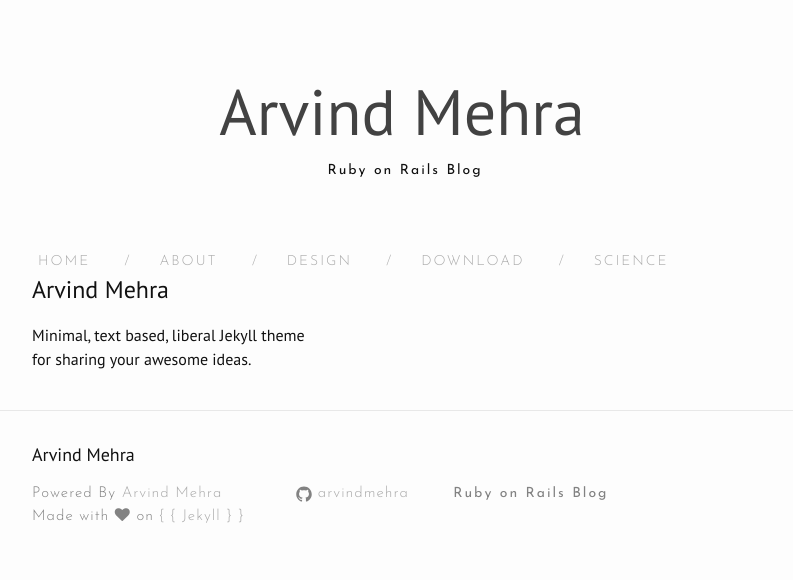
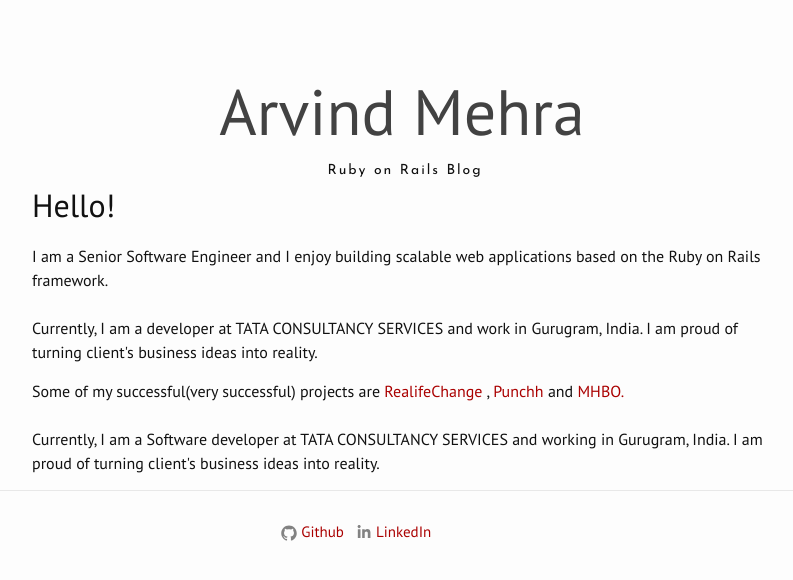
Before and after one commit to arvindmehra/arvindmehra.github.io, a Jekyll site: the page built from index.html, in a window 1280 px wide. Shown: the top 580 px of the page, without its empty margins (238-1031 px from the left). Built offline with Jekyll 4.4.1, drawn with Linux system fonts in a browser that asks for light colours; nearby versions of some CDN libraries; the list of posts is cut into pages by our own code.

Commit message:
template changes

```diff
--- a/_includes/footer.html
+++ b/_includes/footer.html
@@ -2,38 +2,51 @@
 
   <div class="wrapper">
 
-    <h2 class="footer-heading small-site-title">{{ site.title }}</h2>
+    <!-- <h2 class="footer-heading small-site-title">{{ site.title }}</h2> -->
 
     <div class="footer-col-wrapper">
       <div class="footer-col footer-col-1">
         <ul class="contact-list footer-content">
-          <li>Powered By <a href="http://github.com/hemangsk/Arvind Mehra">Arvind Mehra</a></li>
-          <li>Made with <i class="fa fa-heart"></i> on <a href="http://jekyllrb.com"><span>{ { Jekyll } }</a></span></li>
+          <!-- <li>Powered By <a href="http://github.com/arvindmehra/Arvind Mehra">Arvind Mehra</a></li>
+          <li>Made with <i class="fa fa-heart"></i> on <a href="http://jekyllrb.com"><span>{ { Jekyll } }</a></span></li> -->
 
 
         </ul>
       </div>
 
-      <div class="footer-col footer-col-2 footer-content">
-        <ul class="social-media-list">
-          {% if site.github_username %}
-          <li>
-            {% include icon-github.html username=site.github_username %}
-          </li>
-          {% endif %}
+      <a href="https://github.com/arvindmehra">
+        <span class="icon icon--github">
+          <svg viewBox="0 0 16 16">
+            <path fill="#828282" d="M7.999,0.431c-4.285,0-7.76,3.474-7.76,7.761 c0,3.428,2.223,6.337,5.307,7.363c0.388,0.071,0.53-0.168,0.53-0.374c0-0.184-0.007-0.672-0.01-1.32 c-2.159,0.469-2.614-1.04-2.614-1.04c-0.353-0.896-0.862-1.135-0.862-1.135c-0.705-0.481,0.053-0.472,0.053-0.472 c0.779,0.055,1.189,0.8,1.189,0.8c0.692,1.186,1.816,0.843,2.258,0.645c0.071-0.502,0.271-0.843,0.493-1.037 C4.86,11.425,3.049,10.76,3.049,7.786c0-0.847,0.302-1.54,0.799-2.082C3.768,5.507,3.501,4.718,3.924,3.65 c0,0,0.652-0.209,2.134,0.796C6.677,4.273,7.34,4.187,8,4.184c0.659,0.003,1.323,0.089,1.943,0.261 c1.482-1.004,2.132-0.796,2.132-0.796c0.423,1.068,0.157,1.857,0.077,2.054c0.497,0.542,0.798,1.235,0.798,2.082 c0,2.981-1.814,3.637-3.543,3.829c0.279,0.24,0.527,0.713,0.527,1.437c0,1.037-0.01,1.874-0.01,2.129 c0,0.208,0.14,0.449,0.534,0.373c3.081-1.028,5.302-3.935,5.302-7.362C15.76,3.906,12.285,0.431,7.999,0.431z"/>
+          </svg>
+      </span>
+      <span class="username">Github</span></a>&nbsp;&nbsp;
 
-          {% if site.twitter_username %}
-          <li>
-            {% include icon-twitter.html username=site.twitter_username %}
-          </li>
-          {% endif %}
+      <a href="https://www.linkedin.com/in/mehraarvind">
+        <span class="icon  icon--linkedin">
+          <svg viewBox="0 50 512 512" >
+            <path fill="#828282" d="M150.65,100.682c0,27.992-22.508,50.683-50.273,50.683c-27.765,0-50.273-22.691-50.273-50.683
+            C50.104,72.691,72.612,50,100.377,50C128.143,50,150.65,72.691,150.65,100.682z M143.294,187.333H58.277V462h85.017V187.333z
+            M279.195,187.333h-81.541V462h81.541c0,0,0-101.877,0-144.181c0-38.624,17.779-61.615,51.807-61.615
+            c31.268,0,46.289,22.071,46.289,61.615c0,39.545,0,144.181,0,144.181h84.605c0,0,0-100.344,0-173.915
+            s-41.689-109.131-99.934-109.131s-82.768,45.369-82.768,45.369V187.333z"/>
+          </svg>
+        </span>
+
+        <span class="username">LinkedIn</span>
+      </a>
+
+
+
+
+          <!-- <li>
+            <a href="https://twitter.com/hemang_kumar"><span class="icon icon--twitter"><svg viewBox="0 0 16 16"><path fill="#828282" d="M15.969,3.058c-0.586,0.26-1.217,0.436-1.878,0.515c0.675-0.405,1.194-1.045,1.438-1.809c-0.632,0.375-1.332,0.647-2.076,0.793c-0.596-0.636-1.446-1.033-2.387-1.033c-1.806,0-3.27,1.464-3.27,3.27 c0,0.256,0.029,0.506,0.085,0.745C5.163,5.404,2.753,4.102,1.14,2.124C0.859,2.607,0.698,3.168,0.698,3.767 c0,1.134,0.577,2.135,1.455,2.722C1.616,6.472,1.112,6.325,0.671,6.08c0,0.014,0,0.027,0,0.041c0,1.584,1.127,2.906,2.623,3.206 C3.02,9.402,2.731,9.442,2.433,9.442c-0.211,0-0.416-0.021-0.615-0.059c0.416,1.299,1.624,2.245,3.055,2.271 c-1.119,0.877-2.529,1.4-4.061,1.4c-0.264,0-0.524-0.015-0.78-0.046c1.447,0.928,3.166,1.469,5.013,1.469 c6.015,0,9.304-4.983,9.304-9.304c0-0.142-0.003-0.283-0.009-0.423C14.976,4.29,15.531,3.714,15.969,3.058z"/></svg>
+</span><span class="username">hemang_kumar</span></a>
+
+          </li> -->
+
         </ul>
       </div>
-
-      <div class="footer-col footer-col-3 site-description">
-        <p>{{ site.description }}</p>
-      </div>
-    </div>
 
   </div>
 
--- a/_includes/header.html
+++ b/_includes/header.html
@@ -6,7 +6,7 @@
 <center>  {{site.description}} </center>
 </div>
 <div class="wrapper">
-  <div class="trigger site-navigation">
+ <!--  <div class="trigger site-navigation">
     <a class="page-link" href="{{site.url}}{{site.baseurl}}">HOME</a>
 
     {% for sitePage in site.pages %}
@@ -15,5 +15,5 @@
     <span class="exclamationMark">/</span><a class="page-link" href="{{sitePage.url | prepend: site.baseurl }}">{{sitePage.title}}</a>
     {% endif %}
     {% endfor %}
-  </div>
+  </div> -->
 </div>
--- a/_sass/_color.scss
+++ b/_sass/_color.scss
@@ -8,7 +8,7 @@
  * Light color palette
  */
 $l-text-color:       #111;
-$l-link-color:       #aaa;
+$l-link-color:       #a00;
 $l-background-color: #fdfdfd;
 $l-brand-color:      #2a7ae2;
 $l-grey-color:       #828282;
--- a/index.html
+++ b/index.html
@@ -3,6 +3,12 @@
 ---
 
 
-<h2>Arvind Mehra</h2>
-<p>Minimal, text based, liberal Jekyll theme<br>for sharing your awesome ideas.</p>
-<br>
+<h1>Hello!</h1>
+<p>I am a Senior Software Engineer and I enjoy building scalable web applications based on the Ruby on Rails framework.
+
+<br><br>Currently, I am a developer at TATA CONSULTANCY SERVICES and work in Gurugram, India. I am proud of turning client's business ideas into reality.</p>
+
+<p>Some of my successful(very successful) projects are <a href="https://itunes.apple.com/us/app/realifechange/id962955498?mt=8" class="href" target="_blank">RealifeChange</a> ,
+
+<a href="https://punchh.com" class="href" target="_blank">Punchh</a> and <a href="https://mhbo.com" class="href" target="_blank">MHBO.</a>
+<br><br>Currently, I am a Software developer at TATA CONSULTANCY SERVICES and working in Gurugram, India. I am proud of turning client's business ideas into reality.</p>
```
Also changed, not shown: 13 other files.
